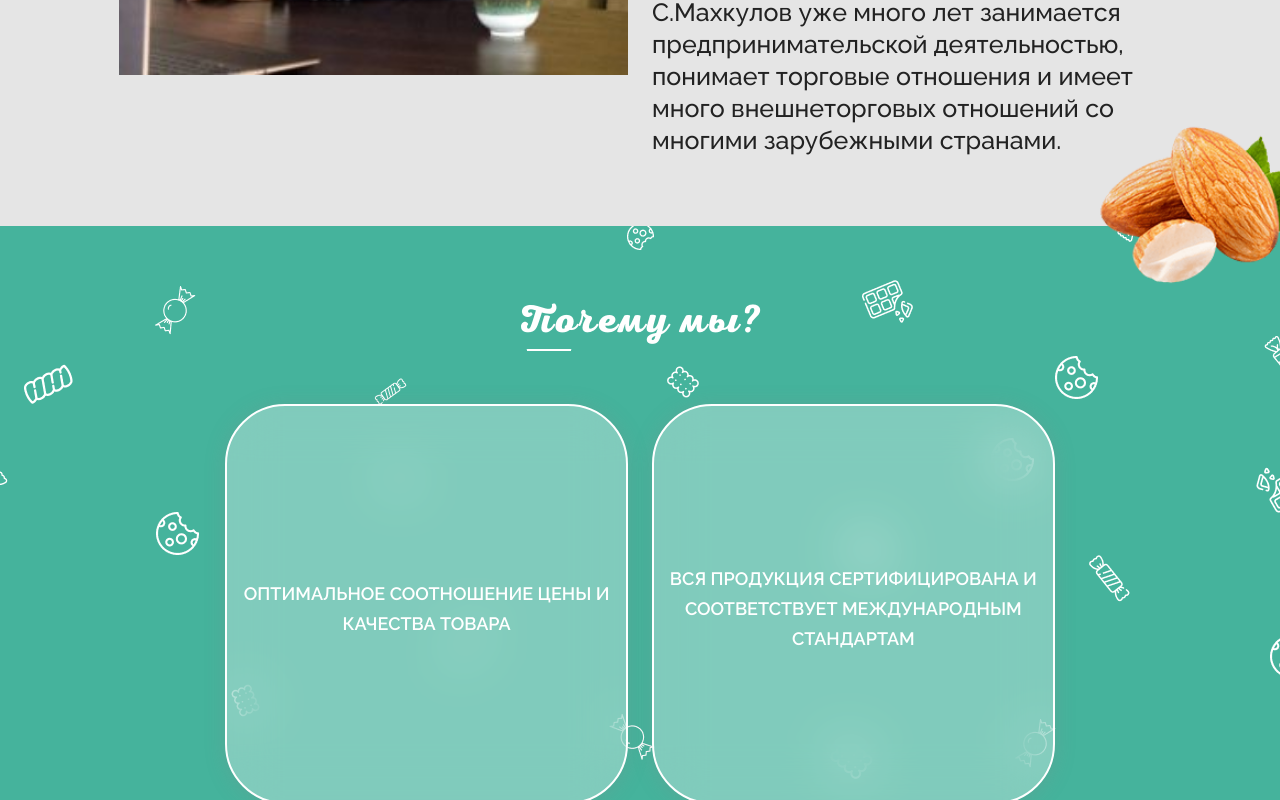
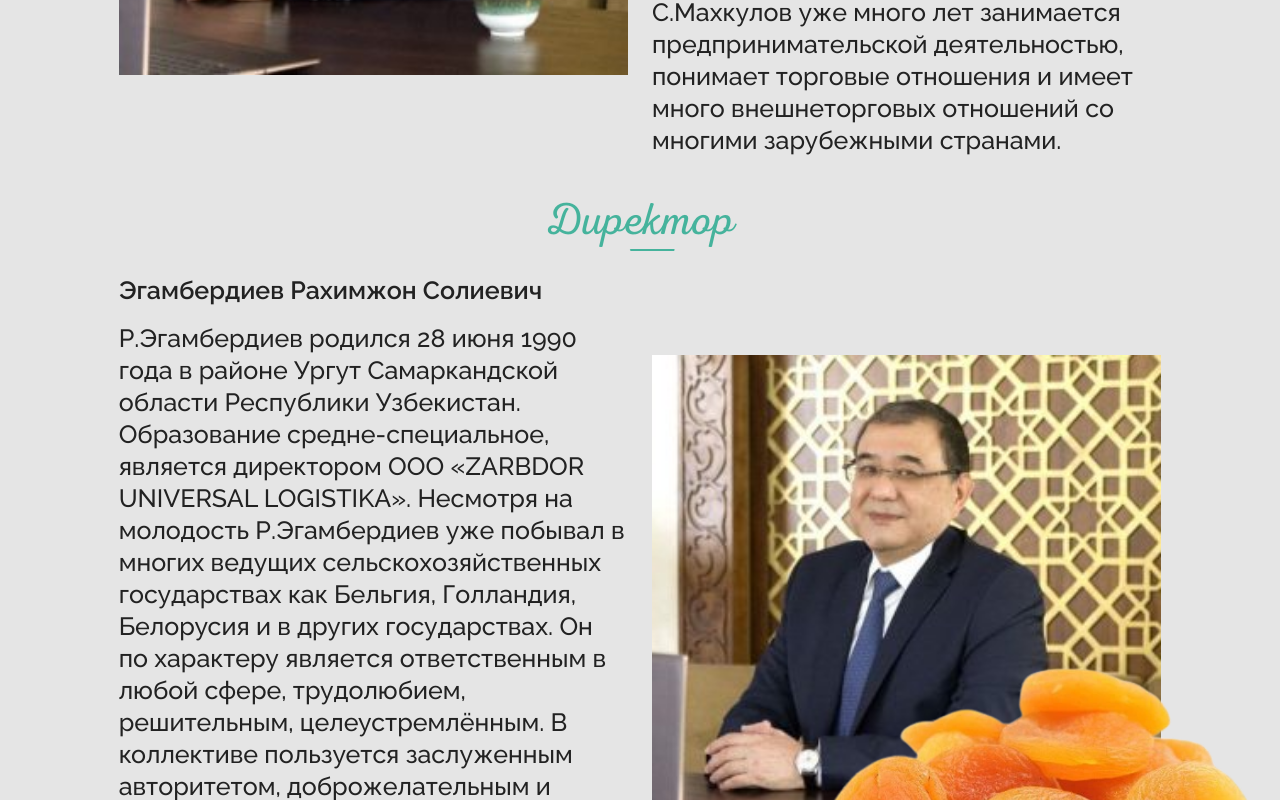
Before and after one commit to 7Davronbek/app-suxofruits-client, a React (Create React App) app: page /about-company in a window 1280 px wide. Shown: the part 2220-3020 px from the top of the page. Built offline with nearby package versions, Linux system fonts and the light colour scheme; some icons are missing.

Commit message:
suxofruits

```diff
--- a/src/components/AboutContent.jsx
+++ b/src/components/AboutContent.jsx
@@ -36,10 +36,25 @@ const AboutContent = () => {
                             <h2 className="mt-3">Махкулов Соли Эгамбердиевич – как один из главных учредителей компании он глубоко понимает текущую рыночную экономику, силу конкуренции, спроса и предложения. С его многолетним опытом и знаниями в любой момент можно обеспечить правильное и позитивное функционирования общества. С.Махкулов уже много лет занимается предпринимательской деятельностью, понимает торговые отношения и имеет много внешнеторговых отношений со многими зарубежными странами.</h2>
                         </div>
                     </div>
+
+                    <div className="row align-items-center justify-content-center">
+                        <div className="col-12">
+                            <h1 className="light">Директор</h1>
+                        </div>
+                        <div className="col-5">
+
+                            <h2><b>Эгамбердиев Рахимжон Солиевич</b></h2>
+                            <h2 className="mt-3">Р.Эгамбердиев родился 28 июня 1990 года в районе Ургут Самаркандской области Республики Узбекистан. Образование средне-специальное, является директором ООО «ZARBDOR UNIVERSAL LOGISTIKA». Несмотря на молодость Р.Эгамбердиев уже побывал в многих ведущих сельскохозяйственных государствах как Бельгия, Голландия, Белорусия и в других государствах. Он по характеру является ответственным в любой сфере, трудолюбием, решительным, целеустремлённым. В коллективе пользуется заслуженным авторитетом, доброжелательным и коммуникабельным.  </h2>
+                            <h2 className="mt-3">Р.Эгамбердиев торговый представитель нашего компании в внешнеторговых отношениях.</h2>
+                        </div>
+                        <div className="col-5">
+                            <div className="img"><img src="/assets/image/director.jpg" className='w-100' alt="" /></div>
+                        </div>
+                    </div>
                 </div>
 
 
-                <div className="right"><img src="/assets/image/nuts.png" alt="" /></div>
+                <div className="right"><img src="/assets/image/secondary/1.webp" alt="" /></div>
             </div>
 
         </>
```
Also changed, not shown: public/assets/image/secondary/1.webp (added), public/assets/image/secondary/2.webp (added).
